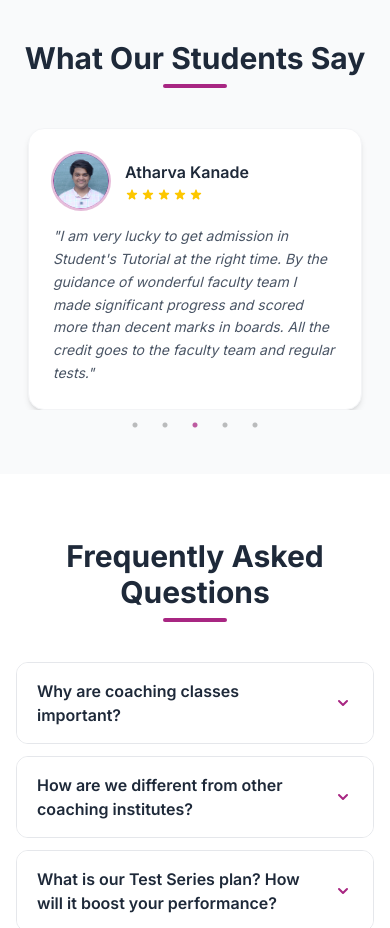
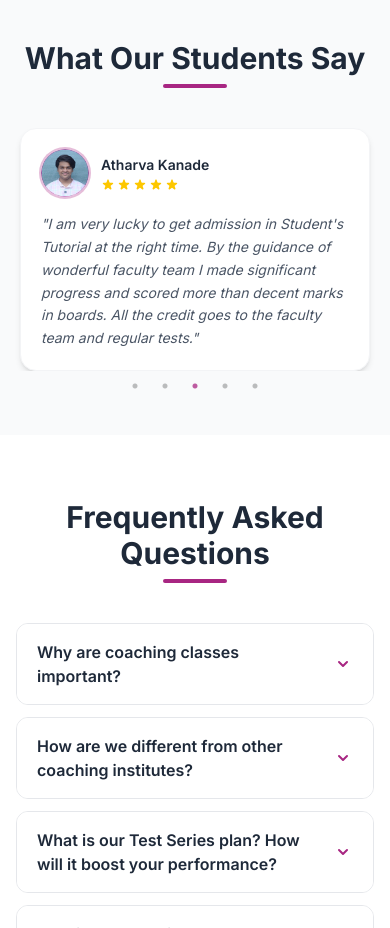
Before and after one commit to Bholu-123/Student-Tutorials, a React (Vite) app: page / in a window 390 px wide. Shown: the part 2860-3788 px from the top of the page. Built offline with nearby package versions, Linux system fonts and the light colour scheme; no server answers.

Commit message:
chore: fixed testimonials section

```diff
--- a/src/components/sections/Testimonials.jsx
+++ b/src/components/sections/Testimonials.jsx
@@ -1,22 +1,45 @@
-import React from 'react';
+import React, { useState, useEffect, useMemo } from 'react';
 import Slider from 'react-slick';
 import 'slick-carousel/slick/slick.css';
 import 'slick-carousel/slick/slick-theme.css';
 import SectionWrapper from '../common/SectionWrapper';
 import { TESTIMONIALS } from '../../constants/testimonials';
 
+function getSlidesToShow() {
+  if (typeof window === 'undefined') return 1;
+  const w = window.innerWidth;
+  if (w < 640) return 1;
+  if (w < 1024) return 2;
+  return 3;
+}
+
+function useSlidesToShow() {
+  const [slidesToShow, setSlidesToShow] = useState(getSlidesToShow);
+
+  useEffect(() => {
+    const onResize = () => setSlidesToShow(getSlidesToShow());
+    onResize();
+    window.addEventListener('resize', onResize);
+    return () => window.removeEventListener('resize', onResize);
+  }, []);
+
+  return slidesToShow;
+}
+
 const TestimonialCard = ({ image, name, text }) => (
-  <div className="px-3 h-full">
-    <div className="flex flex-col h-full p-6 rounded-2xl
+  <div className="px-2 sm:px-3 h-full min-w-0">
+    <div className="flex flex-col h-full p-5 sm:p-6 rounded-2xl
                     bg-white dark:bg-gray-800 shadow-md border border-gray-100 dark:border-gray-700">
-      <div className="flex items-center gap-4 mb-4">
+      <div className="flex items-center gap-3 sm:gap-4 mb-4 min-w-0">
         <img
           src={image}
           alt={name}
-          className="w-14 h-14 rounded-full object-cover ring-2 ring-brand/30"
+          className="w-12 h-12 sm:w-14 sm:h-14 shrink-0 rounded-full object-cover ring-2 ring-brand/30"
         />
-        <div>
-          <h4 className="font-semibold text-gray-800 dark:text-gray-100">{name}</h4>
+        <div className="min-w-0 flex-1">
+          <h4 className="font-semibold text-gray-800 dark:text-gray-100 text-sm sm:text-base leading-snug">
+            {name}
+          </h4>
           <div className="flex gap-0.5 mt-1">
             {[...Array(5)].map((_, i) => (
               <svg key={i} className="w-3.5 h-3.5 text-yellow-400 fill-current" viewBox="0 0 20 20">
@@ -26,39 +49,45 @@ const TestimonialCard = ({ image, name, text }) => (
           </div>
         </div>
       </div>
-      <p className="text-gray-600 dark:text-gray-400 text-sm leading-relaxed italic flex-1">
+      <p className="text-gray-600 dark:text-gray-400 text-sm leading-relaxed italic flex-1 wrap-break-word">
         "{text}"
       </p>
     </div>
   </div>
 );
 
-const sliderSettings = {
+const Testimonials = () => {
+  const slidesToShow = useSlidesToShow();
+
+  const sliderSettings = useMemo(
+    () => ({
       dots: true,
       infinite: true,
       speed: 500,
-  slidesToShow: 3,
+      slidesToShow,
       slidesToScroll: 1,
       autoplay: true,
       autoplaySpeed: 2500,
       pauseOnHover: true,
       arrows: false,
-  responsive: [
-    { breakpoint: 1024, settings: { slidesToShow: 2 } },
-    { breakpoint: 640, settings: { slidesToShow: 1 } },
-  ],
-};
+      adaptiveHeight: true,
+    }),
+    [slidesToShow]
+  );
 
-const Testimonials = () => (
+  return (
     <SectionWrapper id="testimonials" className="bg-gray-50 dark:bg-gray-900">
       <h2 className="section-title">What Our Students Say</h2>
       <div className="title-divider" />
-    <Slider {...sliderSettings}>
+      <div className="testimonials-slider -mx-1 sm:mx-0">
+        <Slider key={slidesToShow} {...sliderSettings}>
           {TESTIMONIALS.map((t) => (
             <TestimonialCard key={t.name} {...t} />
           ))}
         </Slider>
+      </div>
     </SectionWrapper>
   );
+};
 
 export default Testimonials;
--- a/src/styles/index.css
+++ b/src/styles/index.css
@@ -39,6 +39,10 @@
   .slick-slide > div {
     height: 100%;
   }
+  /* Testimonials: one slide on mobile — let card height follow content */
+  .testimonials-slider .slick-slide > div {
+    height: auto;
+  }
   /* Make slick dots use brand colour */
   .slick-dots li.slick-active button::before {
     color: var(--color-brand) !important;
```
Lines whose indentation alone changed are shown as unchanged.
